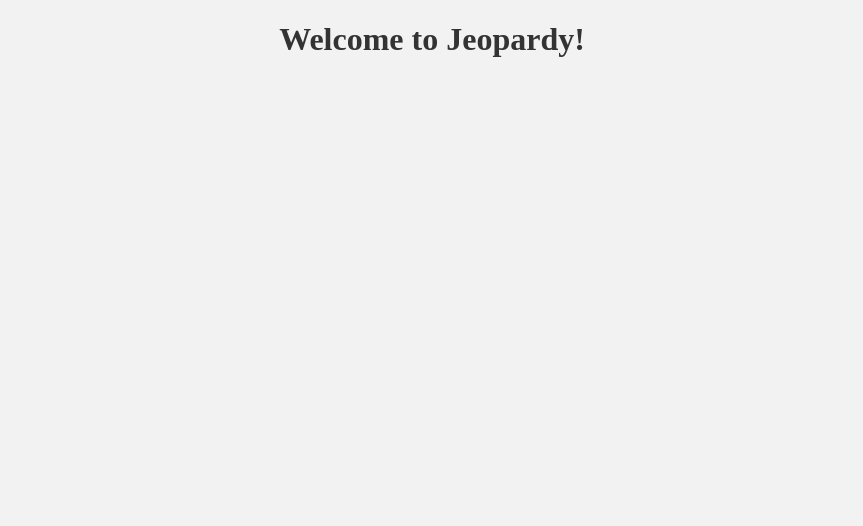
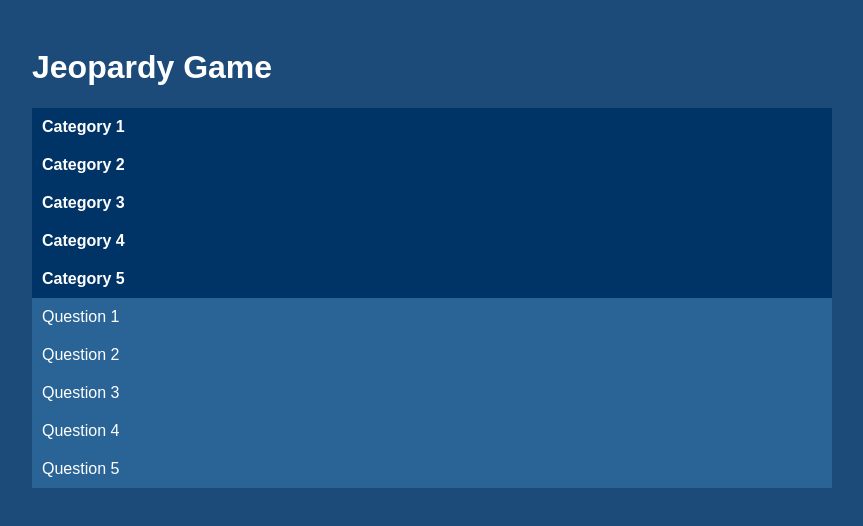
Before and after one commit to michaelfisch/Joe-pardy, a plain HTML site: page index.html in a window 1280 px wide. Shown: the whole page, without its empty margins (208-1071 px from the left). Drawn offline with Linux system fonts and the light colour scheme.

Commit message:
Separate code into appropriate files

```diff
--- a/index.html
+++ b/index.html
@@ -1,12 +1,37 @@
 <!DOCTYPE html>
 <html>
 <head>
-    <title>My Jeopardy Game</title>
+    <title>Jeopardy Game</title>
     <link rel="stylesheet" type="text/css" href="styles.css">
 </head>
 <body>
-    <h1>Welcome to Jeopardy!</h1>
-    <div id="game-board"></div>
+    <div class="container">
+        <h1>Jeopardy Game</h1>
+
+        <!-- Edit category names here -->
+        <div class="category">Category 1</div>
+        <div class="category">Category 2</div>
+        <div class="category">Category 3</div>
+        <div class="category">Category 4</div>
+        <div class="category">Category 5</div>
+
+        <div class="questions">
+            <div class="question" onclick="showAnswer(this)">Question 1</div>
+            <div class="answer">Answer 1</div>
+
+            <div class="question" onclick="showAnswer(this)">Question 2</div>
+            <div class="answer">Answer 2</div>
+
+            <div class="question" onclick="showAnswer(this)">Question 3</div>
+            <div class="answer">Answer 3</div>
+
+            <div class="question" onclick="showAnswer(this)">Question 4</div>
+            <div class="answer">Answer 4</div>
+
+            <div class="question" onclick="showAnswer(this)">Question 5</div>
+            <div class="answer">Answer 5</div>
+        </div>
+    </div>
 
     <script src="script.js"></script>
 </body>
--- a/script.js
+++ b/script.js
@@ -1,5 +1,3 @@
-
-// Add your JavaScript code here
-document.addEventListener("DOMContentLoaded", function() {
-    // Your code goes here
-});
+function showAnswer(element) {
+    element.nextElementSibling.classList.toggle("show");
+}
--- a/styles.css
+++ b/styles.css
@@ -1,9 +1,34 @@
-/* Add your custom CSS styles here */
+/* CSS styling for Jeopardy color scheme */
 body {
-    background-color: #f2f2f2;
+    background-color: #1c4a79;
+    color: #ffffff;
+    font-family: Arial, sans-serif;
 }
 
-h1 {
-    color: #333;
-    text-align: center;
+.container {
+    max-width: 800px;
+    margin: 0 auto;
+    padding: 20px;
 }
+
+.category {
+    background-color: #003366;
+    padding: 10px;
+    font-weight: bold;
+}
+
+.question {
+    background-color: #2a6496;
+    padding: 10px;
+    cursor: pointer;
+}
+
+.answer {
+    background-color: #004b8d;
+    padding: 10px;
+    display: none;
+}
+
+.answer.show {
+    display: block;
+}
```
